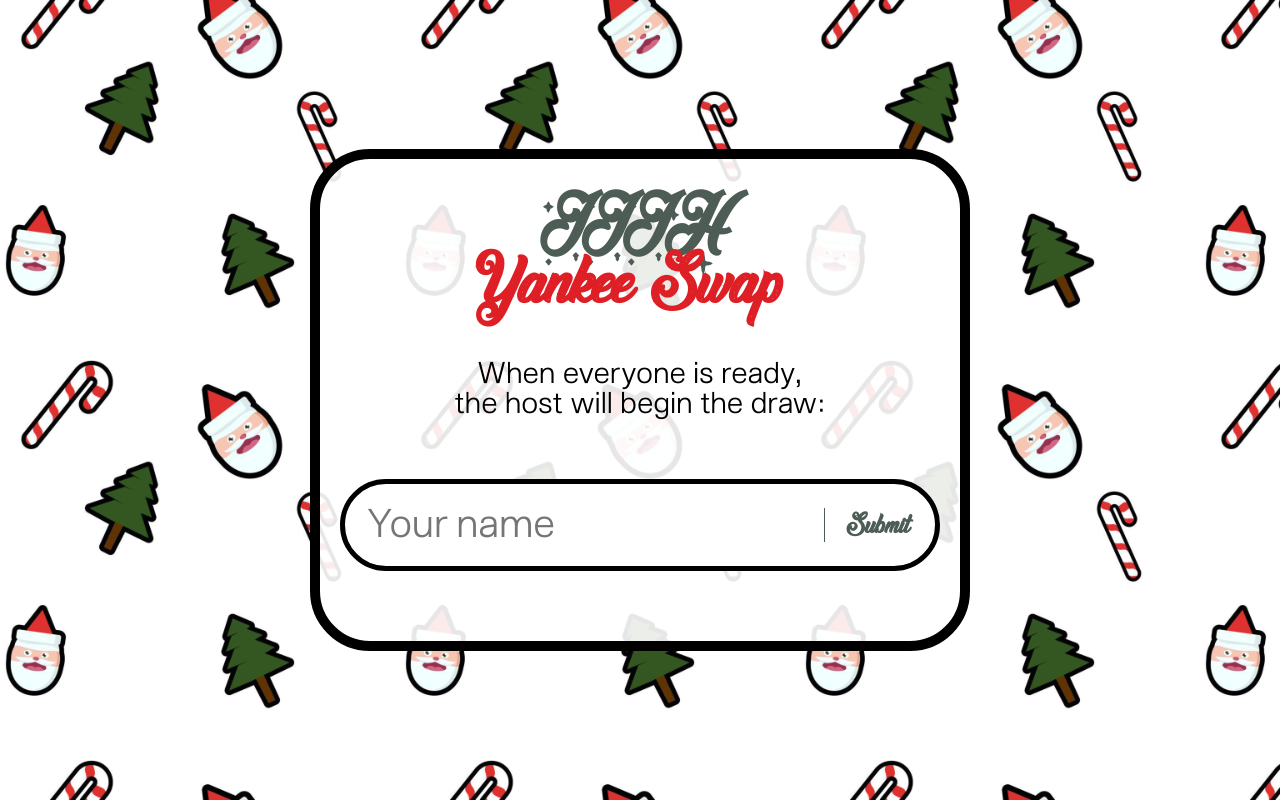
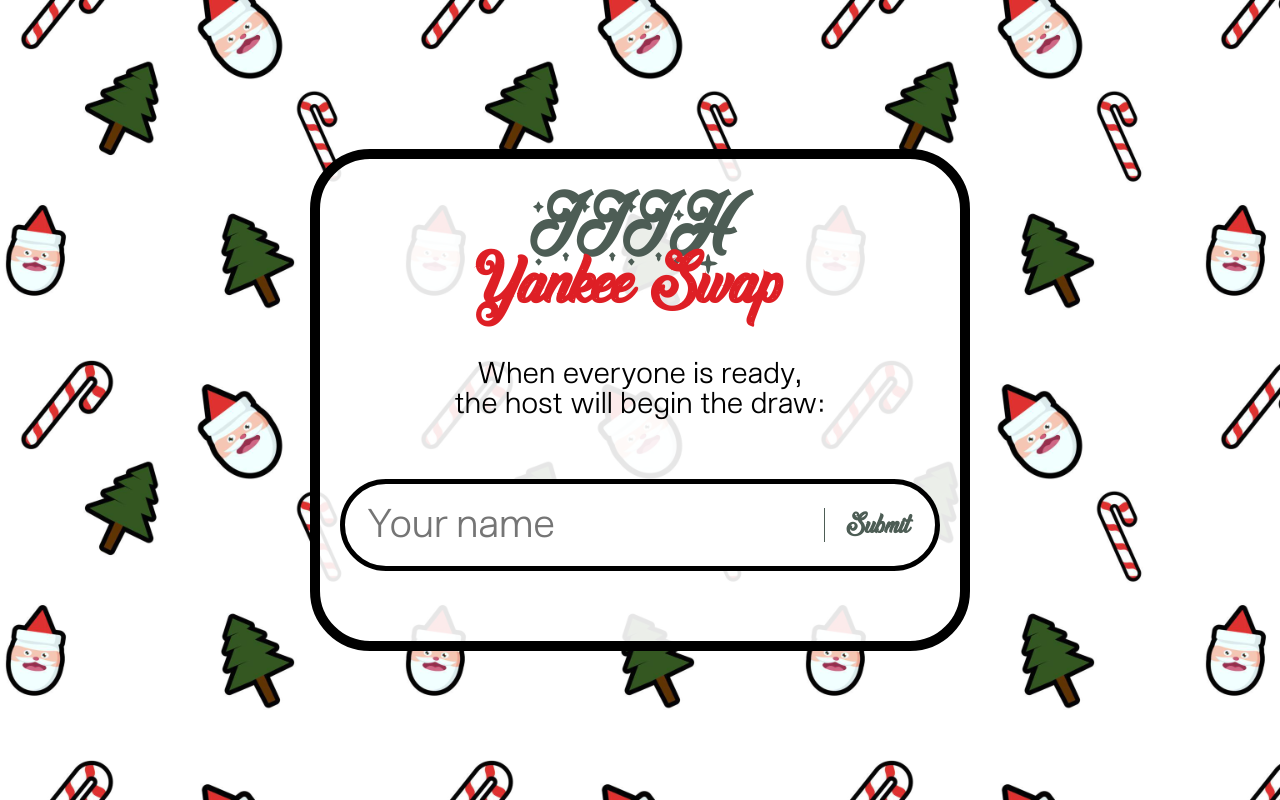
Before and after one commit to josh-ho/yankee-swap, a website: page static/index.html in a window 1280 px wide. Drawn offline with nearby package versions, Linux system fonts and the light colour scheme; files that its build step writes are made by us from their sources; no server answers; files whose address does not match are found by name.

Commit message:
removed letter spacing

```diff
--- a/public/styles/style.css
+++ b/public/styles/style.css
@@ -180,10 +180,6 @@ form > div > button {
 	color: #4d5d55;
 }
 
-.small-ls {
-	letter-spacing: -5px;
-}
-
 .intro-hide {
 	opacity: 0;
 }
```
